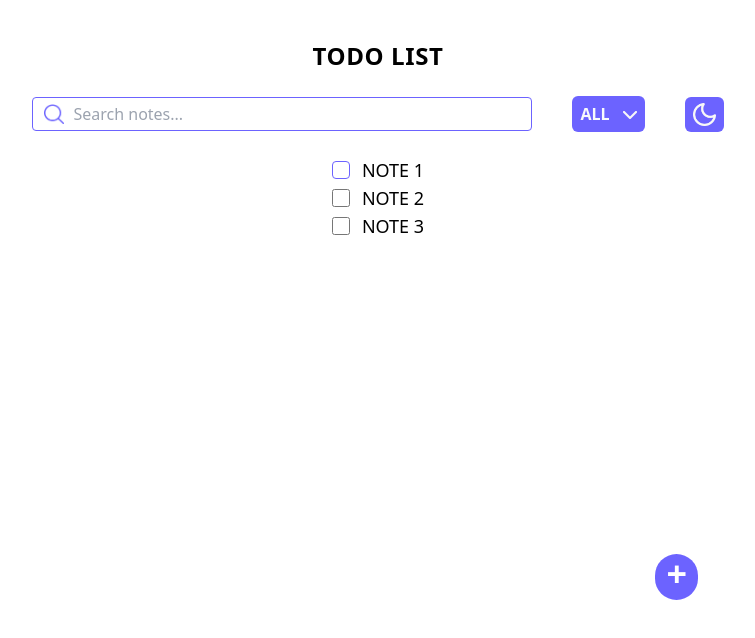
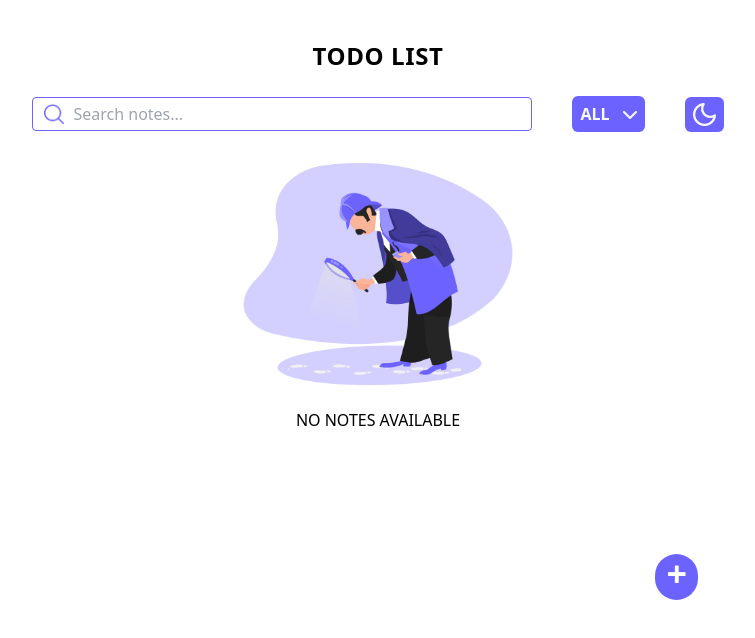
Before and after one commit to nadunwee/todo-app, a React (Vite) app: page / in a window 1280 px wide. Shown: the top 638 px of the page, without its empty margins (262-1017 px from the left). Built offline with nearby package versions, Linux system fonts and the light colour scheme.

Commit message:
ability to add items with localstorage

```diff
--- a/src/App.jsx
+++ b/src/App.jsx
@@ -1,15 +1,31 @@
+import { useState } from "react";
+
 import Controls from "./components/Controls";
 import Header from "./components/Header";
 import NewNote from "./components/NewNote";
 import Notes from "./components/Notes";
 
 const App = () => {
+  const [notes, setNotes] = useState(() => {
+    // Initialize state from local storage
+    const savedNotes = localStorage.getItem("notes");
+    return savedNotes ? JSON.parse(savedNotes) : [];
+  });
+
+  function handleApplyBtnClick(newNote) {
+    setNotes((prevNotes) => {
+      const updatedNotes = [...prevNotes, newNote];
+      localStorage.setItem("notes", JSON.stringify(updatedNotes));
+      return updatedNotes;
+    });
+  }
+
   return (
     <>
       <Header />
       <Controls />
-      <Notes />
-      <NewNote />
+      <Notes notes={notes} />
+      <NewNote onApplyBtn={handleApplyBtnClick} />
     </>
   );
 };
--- a/src/components/Modal.jsx
+++ b/src/components/Modal.jsx
@@ -1,22 +1,46 @@
-const Modal = () => {
+import { forwardRef, useRef } from "react";
+
+const Modal = forwardRef(({ onClose, onApplyBtn }, ref) => {
+  const newNote = useRef();
   return (
-    <section className="max-w-fit flex flex-col p-6 justify-center items-center rounded-2xl">
-      <p className="text-xl font-semibold tracking-wide mb-[15px]">NEW NOTE</p>
+    <div
+      className="fixed inset-0 bg-black bg-opacity-50 flex justify-center items-center"
+      onClick={onClose}
+    >
+      <dialog
+        className="max-w-fit flex flex-col p-6 justify-center items-center rounded-2xl bg-white"
+        open
+        ref={ref}
+        onClick={(e) => e.stopPropagation()} // Prevent closing when clicking inside modal
+      >
+        <p className="text-xl font-semibold tracking-wide mb-[15px]">
+          NEW NOTE
+        </p>
         <input
           type="text"
+          ref={newNote}
           placeholder="Input Your Note..."
-        className="border-appPurple border rounded focus:outline-none focus:ring-2 focus:ring-appPurple w-[400px] h-[28px] py-4 pl-2 pr-2 "
+          className="border-appPurple border rounded focus:outline-none focus:ring-2 focus:ring-appPurple w-[400px] h-[28px] py-4 pl-2 pr-2"
         />
-      <div className="mt-[50px] w-full flex justify-between">
-        <button className="border-appPurple border-2 text-appPurple font-semibold py-1.5 px-4 rounded tracking-wide">
+        <form method="dialog" className="mt-[50px] w-full flex justify-between">
+          <button
+            type="button"
+            onClick={onClose}
+            className="border-appPurple border-2 text-appPurple font-semibold py-1.5 px-4 rounded tracking-wide"
+          >
             CANCEL
           </button>
-        <button className="bg-appPurple border-none text-white font-semibold py-1.5 px-6 rounded tracking-wide">
+          <button
+            type="button"
+            onClick={() => onApplyBtn(newNote.current.value)}
+            className="bg-appPurple border-none text-white font-semibold py-1.5 px-6 rounded tracking-wide"
+          >
             APPLY
           </button>
+        </form>
+      </dialog>
     </div>
-    </section>
   );
-};
+});
 
 export default Modal;
--- a/src/components/NewNote.jsx
+++ b/src/components/NewNote.jsx
@@ -1,16 +1,27 @@
-import { useState } from "react";
+import { useRef, useState } from "react";
 import Modal from "./Modal";
 
-const NewNote = () => {
+const NewNote = ({ onApplyBtn }) => {
   const [showNewNoteModal, setShowNewNoteModal] = useState(false);
+
+  const dialogRef = useRef();
 
   function newNoteBtnClick() {
     setShowNewNoteModal(true);
   }
 
+  function closeModal() {
+    setShowNewNoteModal(false);
+    if (dialogRef.current) {
+      dialogRef.current.close(); // Close the modal when canceled
+    }
+  }
+
   return (
     <>
-      {showNewNoteModal && <Modal />}
+      {showNewNoteModal && (
+        <Modal ref={dialogRef} onClose={closeModal} onApplyBtn={onApplyBtn} />
+      )}
       <div className="fixed bottom-1/4 right-1/4 ">
         <button
           onClick={newNoteBtnClick}
--- a/src/components/Notes.jsx
+++ b/src/components/Notes.jsx
@@ -1,26 +1,31 @@
 import "./customStyles.css";
+import emptyListImg from "../assets/empty-list.png";
 
-const Notes = () => {
+const Notes = ({ notes }) => {
   return (
     <div className="flex flex-col items-center uppercase mt-6">
-      <section className="flex justify-center items-center gap-3 ">
+      {notes.length > 0 ? (
+        notes.map((note, noteIndex) => (
+          <section
+            className="flex justify-center items-center gap-3 "
+            key={noteIndex}
+          >
             <input
-          id="note1"
+              id={noteIndex}
               type="checkbox"
               className="cursor-pointer w-[18px] h-[18px] appearance-none rounded border border-appPurple transition-all before:rounded-full before:bg-blue-gray-500 before:opacity-0 before:transition-opacity checked:border-appPurple checked:bg-appPurple "
             />
-        <label htmlFor="note1" className="text-lg cursor-pointer  ">
-          Note 1
+            <label htmlFor={noteIndex} className="text-lg cursor-pointer  ">
+              {note}
             </label>
           </section>
-      <section className="flex justify-center items-center gap-3">
-        <input type="checkbox" className="w-[18px] h-[18px] custom-checkbox" />
-        <label className="text-lg">Note 2</label>
-      </section>
-      <section className="flex justify-center items-center gap-3">
-        <input type="checkbox" className="w-[18px] h-[18px] custom-checkbox" />
-        <label className="text-lg">Note 3</label>
-      </section>
+        ))
+      ) : (
+        <>
+          <img src={emptyListImg} className="w-[300px] mb-4" />
+          <p>No notes available</p>
+        </>
+      )}
     </div>
   );
 };
```
Lines whose indentation alone changed are shown as unchanged.
